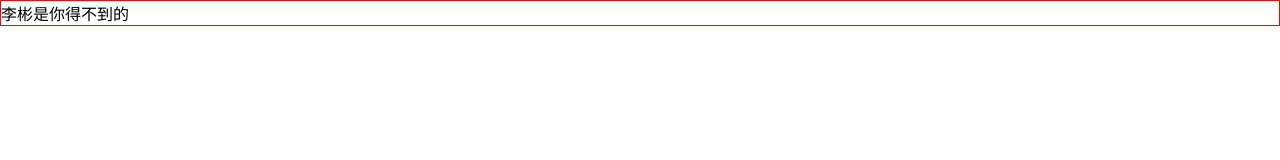
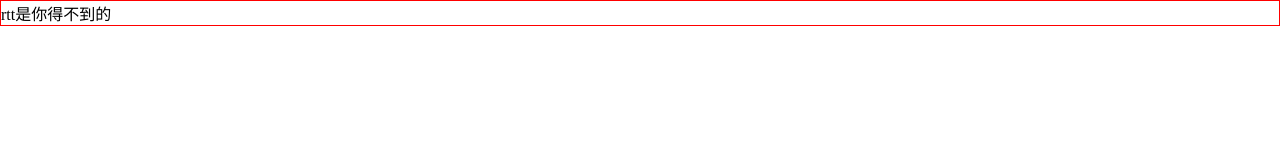
Before and after one commit to flores10086/GeiLiaXiaoMeiLianXiYong, a Vue app: page / in a window 1280 px wide. Shown: the top 160 px of the page. Built offline with nearby package versions, Linux system fonts and the light colour scheme.

Commit message:
rtt 测试

```diff
--- a/src/App.vue
+++ b/src/App.vue
@@ -1,7 +1,7 @@
   <script setup>
 </script>
 
-  <template >李彬是你得不到的</template>
+  <template >rtt是你得不到的</template>
 
 <style>
   body {
```
